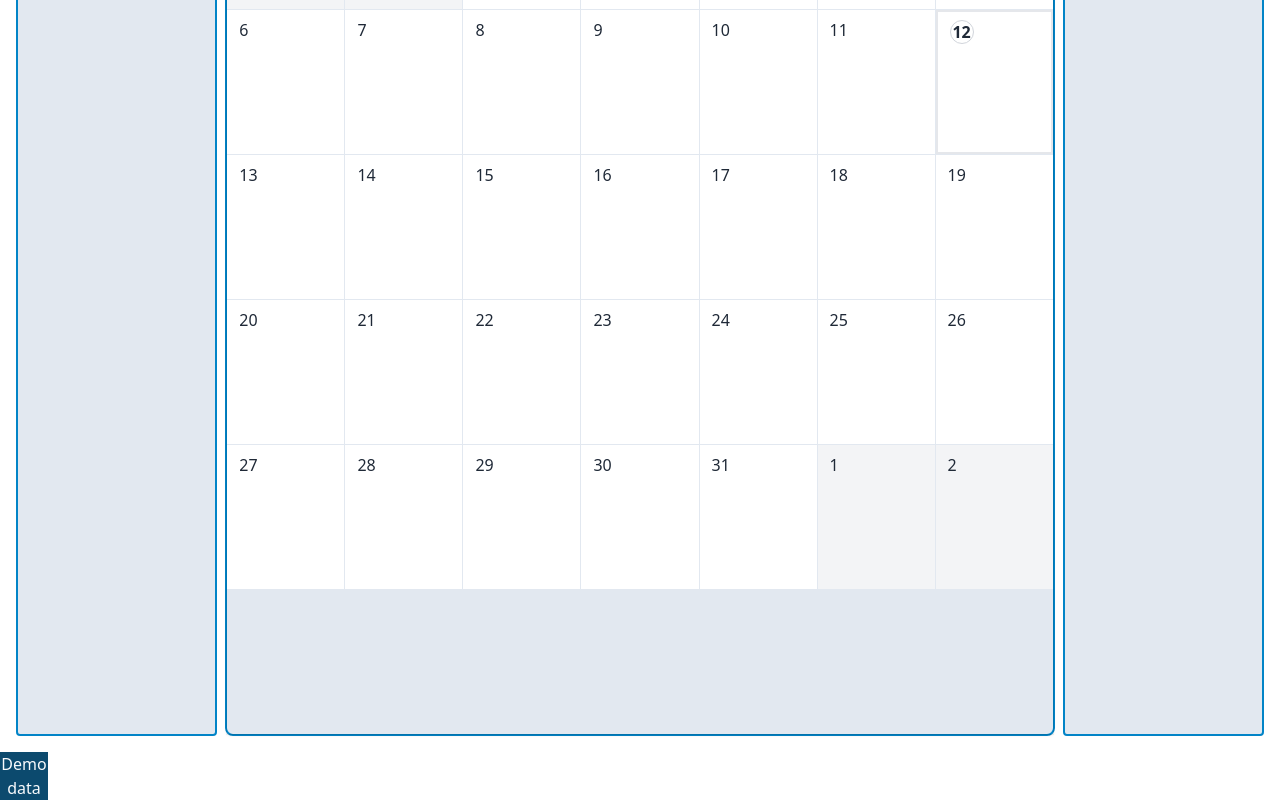
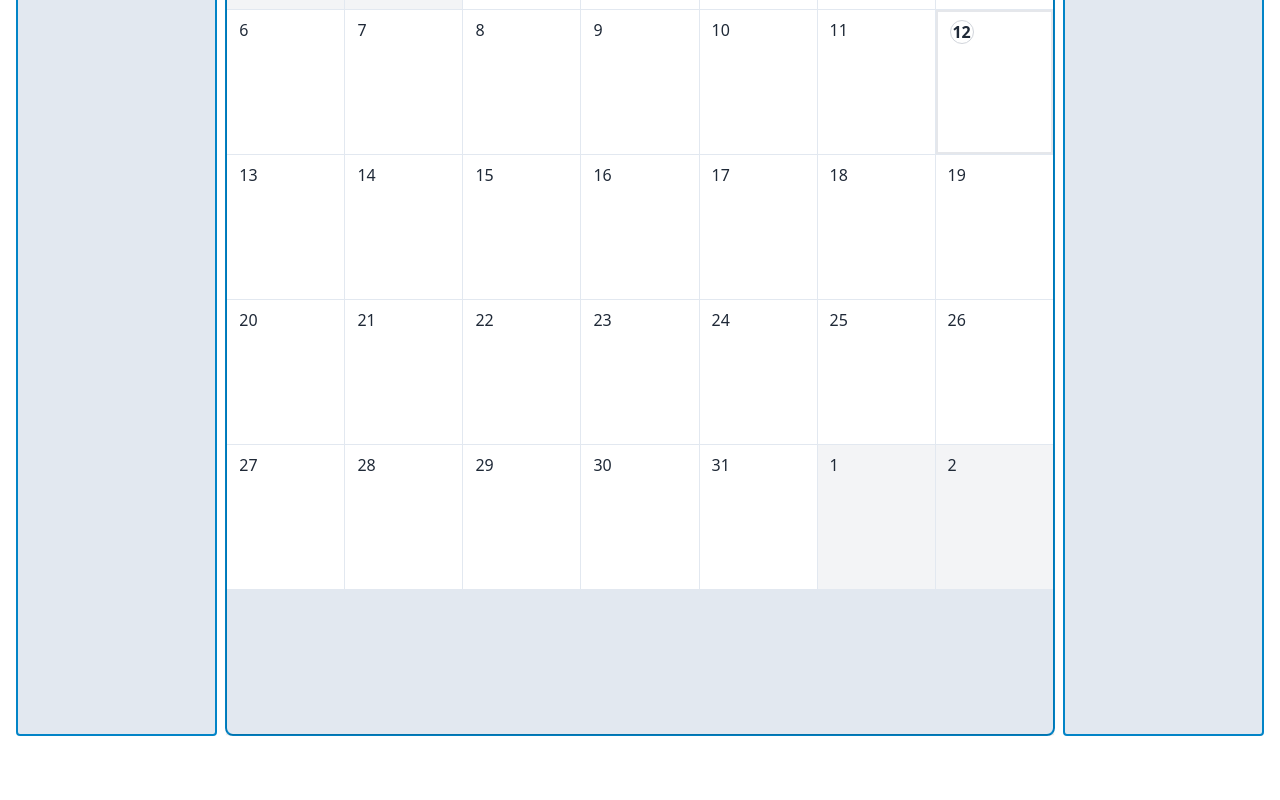
Before and after one commit to pedropintoo/CalendarSyncUA, a React (Vite) app: page / in a window 1280 px wide. Shown: the part 372-1172 px from the top of the page. After the commit the page ends 1108 px from the top, so only its background shows below. Built offline with nearby package versions, Linux system fonts and the light colour scheme.

Commit message:
fix height

```diff
--- a/src/App.tsx
+++ b/src/App.tsx
@@ -4,8 +4,10 @@ import MainStructure from './components/MainStructure'
 function App() {
   return (
     <>
-      <Navbar/>
-      <MainStructure/>
+      <div className='h-dvh'>
+        <Navbar/>
+        <MainStructure/>
+      </div>
     </>
   )
 }
--- a/src/components/MainStructure.tsx
+++ b/src/components/MainStructure.tsx
@@ -24,58 +24,16 @@ function MainStructure() {
     const [isEditEventOpen, setEditEventOpen] = useState(SC.isEditEventOpen);
     const [isViewEventOpen, setViewEventOpen] = useState(SC.isViewEventOpen);
 
-    const handleAddEvent = (newEvent: EventICSProps) => {
-        newEvent.startDate.setTime(newEvent.startDate.getTime() + newEvent.startDate.getTimezoneOffset() * 60 * 1000);
-        newEvent.endDate.setTime(newEvent.endDate.getTime() + newEvent.endDate.getTimezoneOffset() * 60 * 1000);
-        if (!tags[newEvent.tagName]) {
-            const color = colors[Math.floor(Math.random() * colors.length)];
-            setTags(prevTags => {
-                return {...prevTags, [newEvent.tagName]: color};
-            });
-        }
-        setAllEventsICS(prevEvents => {
-            const updatedEvents = [...prevEvents, newEvent];
-            console.log(updatedEvents);
-            return updatedEvents;
-        });
-    };
-
-    // ONLY DEMO!!!
-    const addDEMOData = () => {
-        console.log("Adding demo data")
-        // RAW DATA ONLY FOR DEMO
-        const rawData = `BEGIN:VCALENDAR
-        VERSION:2.0
-        PRODID:-//hacksw/handcal//NONSGML v1.0//EN
-        BEGIN:VEVENT
-        UID:
-        DTSTAMP:20210901T000000Z
-        DTSTART:20210901T100000Z
-        DTEND:20210901T120000Z
-        SUMMARY:Meeting
-        DESCRIPTION:Meeting with the team
-        LOCATION:Office
-        END:VEVENT
-        END:VCALENDAR`;
-        handleAddEvent({id: "1", title: "Anniversary", startDate: new Date("2024-05-06T17:00:00Z"), endDate: new Date("2024-05-06T18:00:00Z"), description: "Meeting with the team", location: "Office", rawData: rawData, tagName: "1-BD"});
-        handleAddEvent({id: "2", title: "Meeting", startDate: new Date("2024-05-08T10:00:00Z"), endDate: new Date("2024-05-08T12:00:00Z"), description: "Meeting with the team", location: "Office", rawData: rawData, tagName: "2-IHC"});
-        handleAddEvent({id: "3", title: "Start Project", startDate: new Date("2024-04-10T12:00:00Z"), endDate: new Date("2024-04-10T18:00:00Z"), description: "Meeting with the team", location: "Office", rawData: rawData, tagName: "3-CD"});
-        handleAddEvent({id: "4", title: "Holidays", startDate: new Date("2024-05-13T10:00:00Z"), endDate: new Date("2024-05-15T12:00:00Z"), description: "Meeting with the team", location: "Office", rawData: rawData, tagName: "4-PDS"});
-        handleAddEvent({id: "5", title: "Special Dinner", startDate: new Date("2024-05-13T14:00:00Z"), endDate: new Date("2024-05-13T17:00:00Z"), description: "Meeting with the team", location: "Office", rawData: rawData, tagName: "5-C"});
-        handleAddEvent({id: "6", title: "Special Dinner", startDate: new Date("2024-05-06T14:00:00Z"), endDate: new Date("2024-05-06T17:00:00Z"), description: "Meeting with the team", location: "Office", rawData: rawData, tagName: "5-C"});
-    }
-
     return (
         // <!-- Main  -->
         <>
-        <div className="px-4 py-4 mx-auto grid lg:grid-cols-6 gap-2 min-h-screen">
+        <div className="px-4 py-4 mx-auto grid lg:grid-cols-6 gap-2 h-full">
             <StructureContext.Provider value={{allEventsICS, setAllEventsICS, filteredEventsICS, setFilteredEventsICS, tags, setTags, isEditEventOpen, setEditEventOpen, isViewEventOpen, setViewEventOpen}}>
                 <Filter/>
                 <Calendar/>
                 <Tasks/>
             </StructureContext.Provider>
         </div>
-        <button onClick={addDEMOData} className="btn-square bg-sky-900 text-slate-50 w-100">Demo data</button>
         </>
      );
 }
@@ -90,3 +48,51 @@ export const colors = [
     "#818CF8", "#818CF8", "#818CF8", // indigo
     "#A855F7", "#A855F7", "#A855F7", // purple
 ]
+
+
+
+// DEMO
+
+// const handleAddEvent = (newEvent: EventICSProps) => {
+//     newEvent.startDate.setTime(newEvent.startDate.getTime() + newEvent.startDate.getTimezoneOffset() * 60 * 1000);
+//     newEvent.endDate.setTime(newEvent.endDate.getTime() + newEvent.endDate.getTimezoneOffset() * 60 * 1000);
+//     if (!tags[newEvent.tagName]) {
+//         const color = colors[Math.floor(Math.random() * colors.length)];
+//         setTags(prevTags => {
+//             return {...prevTags, [newEvent.tagName]: color};
+//         });
+//     }
+//     setAllEventsICS(prevEvents => {
+//         const updatedEvents = [...prevEvents, newEvent];
+//         console.log(updatedEvents);
+//         return updatedEvents;
+//     });
+// };
+
+// ONLY DEMO!!!
+// const addDEMOData = () => {
+//     console.log("Adding demo data")
+//     // RAW DATA ONLY FOR DEMO
+//     const rawData = `BEGIN:VCALENDAR
+//     VERSION:2.0
+//     PRODID:-//hacksw/handcal//NONSGML v1.0//EN
+//     BEGIN:VEVENT
+//     UID:
+//     DTSTAMP:20210901T000000Z
+//     DTSTART:20210901T100000Z
+//     DTEND:20210901T120000Z
+//     SUMMARY:Meeting
+//     DESCRIPTION:Meeting with the team
+//     LOCATION:Office
+//     END:VEVENT
+//     END:VCALENDAR`;
+//     handleAddEvent({id: "1", title: "Anniversary", startDate: new Date("2024-05-06T17:00:00Z"), endDate: new Date("2024-05-06T18:00:00Z"), description: "Meeting with the team", location: "Office", rawData: rawData, tagName: "1-BD"});
+//     handleAddEvent({id: "2", title: "Meeting", startDate: new Date("2024-05-08T10:00:00Z"), endDate: new Date("2024-05-08T12:00:00Z"), description: "Meeting with the team", location: "Office", rawData: rawData, tagName: "2-IHC"});
+//     handleAddEvent({id: "3", title: "Start Project", startDate: new Date("2024-04-10T12:00:00Z"), endDate: new Date("2024-04-10T18:00:00Z"), description: "Meeting with the team", location: "Office", rawData: rawData, tagName: "3-CD"});
+//     handleAddEvent({id: "4", title: "Holidays", startDate: new Date("2024-05-13T10:00:00Z"), endDate: new Date("2024-05-15T12:00:00Z"), description: "Meeting with the team", location: "Office", rawData: rawData, tagName: "4-PDS"});
+//     handleAddEvent({id: "5", title: "Special Dinner", startDate: new Date("2024-05-13T14:00:00Z"), endDate: new Date("2024-05-13T17:00:00Z"), description: "Meeting with the team", location: "Office", rawData: rawData, tagName: "5-C"});
+//     handleAddEvent({id: "6", title: "Special Dinner", startDate: new Date("2024-05-06T14:00:00Z"), endDate: new Date("2024-05-06T17:00:00Z"), description: "Meeting with the team", location: "Office", rawData: rawData, tagName: "5-C"});
+// }
+
+
+// <button onClick={addDEMOData} className="btn-square bg-sky-900 text-slate-50 w-100">Demo data</button>
--- a/src/components/calendar/ImportModal.tsx
+++ b/src/components/calendar/ImportModal.tsx
@@ -121,6 +121,9 @@ function ImportModal(){
 
   const handleClose = () =>{
     CC.setImportOpen(false);
+    setEventsToImport([]);
+    setUnselectedEvents([]);
+    setTagsInEventsToImport([]);
   }
 
   function handleConfirm() {
@@ -139,6 +142,9 @@ function ImportModal(){
     SC.setTags({...SC.tags, ...newTags});
     SC.setAllEventsICS([...SC.allEventsICS, ...newEvents]);
     CC.setImportOpen(false);
+    setEventsToImport([]);
+    setUnselectedEvents([]);
+    setTagsInEventsToImport([]);
   }
 
   function handleCheckboxChange(id: string): void {
--- a/src/components/tasks/Tasks.tsx
+++ b/src/components/tasks/Tasks.tsx
@@ -6,11 +6,11 @@ function Tasks() {
 
     return (
         <>
-            <div className="border-solid bg-slate-200 border-2 border-sky-600 rounded">
+            <div className="border-solid h-full overflow-y-auto bg-slate-200 border-2 border-sky-600 rounded">
                 <div className="py-5 px-5 flex justify-center border-solid border-b-2 border-sky-600">
                     <h1 className="">Tasks</h1>
                 </div>
-                <div className='relative h-dvh overflow-y-auto'>
+                <div>
                     {/* Aqui você pode mapear os eventos filtrados e renderizar a informação desejada */}
                     {SC.filteredEventsICS.map((event) => (
                         <TaskEvent isActive={true} key={event.id}event={event} />
```
